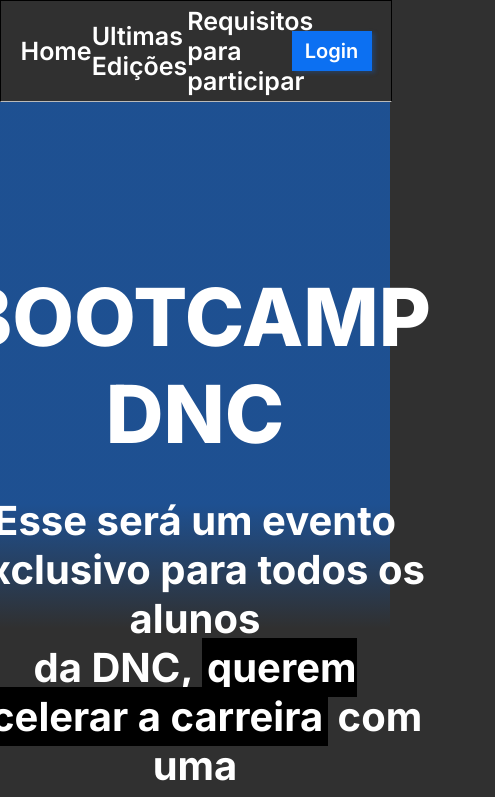
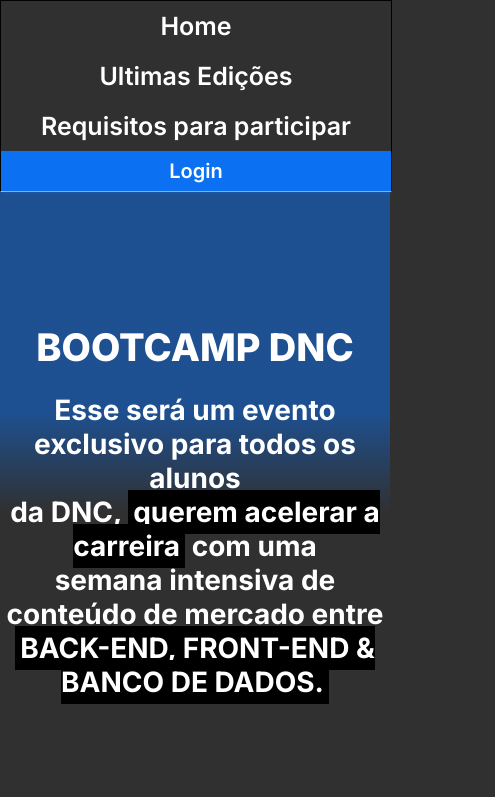
Before and after one commit to AlineSchroeder/Bootcamp-dnc, a plain HTML site: page index.html in a window 390 px wide. Shown: the top 797 px of the page, 495 px wide, since content can reach past the window. Drawn offline with Linux system fonts and the light colour scheme.

Commit message:
Adicionando media query para mobile

```diff
--- a/style.css
+++ b/style.css
@@ -257,3 +257,51 @@
     footer .linha2 a:hover{
         color: var(--cinza-hover);
     }
+
+@media only screen and (max-width: 600px){
+
+        /* Menu*/
+
+        #principal{
+            flex-direction: column;
+            height: auto;
+        }
+
+        #menu{
+            flex-direction: column;
+            width: 100%;
+            margin: 0px;
+        }
+
+        #menu a{
+            display: flex;
+            align-items: center;
+            height: 50px;
+        }
+
+        #principal button{
+            width: 100%;
+            margin: 0px;
+        }
+
+        /* Sessão */
+
+        section h1{
+            font-size: 38px;
+        }
+
+        section h2{
+            font-size: 28px;
+            padding-right: 5px;
+            padding-left: 5px;
+        }
+
+        form{
+            width: 95%;
+            font-size: 20px;
+        }
+
+        .checkbox-itens label{
+            font-size: 17px;
+        }
+    }
```
